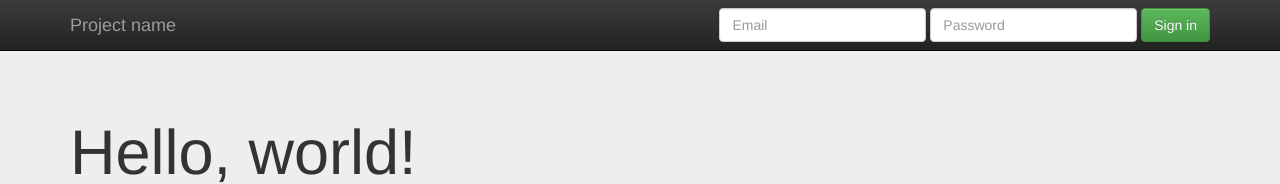
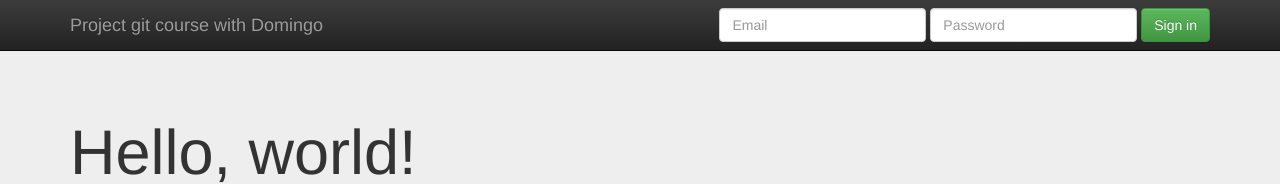
Before and after one commit to jesusmaduro/CursoGitBCI2023, a plain HTML site: page index.html in a window 1280 px wide. Shown: the top 184 px of the page. Drawn offline with nearby package versions, Linux system fonts and the light colour scheme.

Commit message:
se actualiza repositorio, se cambia tutulo por Project git course with Domingo

```diff
--- a/index.html
+++ b/index.html
@@ -36,7 +36,7 @@
             <span class="icon-bar"></span>
             <span class="icon-bar"></span>
           </button>
-          <a class="navbar-brand" href="#">Project name</a>
+          <a class="navbar-brand" href="#">Project git course with Domingo</a>
         </div>
         <div id="navbar" class="navbar-collapse collapse">
           <form class="navbar-form navbar-right" role="form">
```
